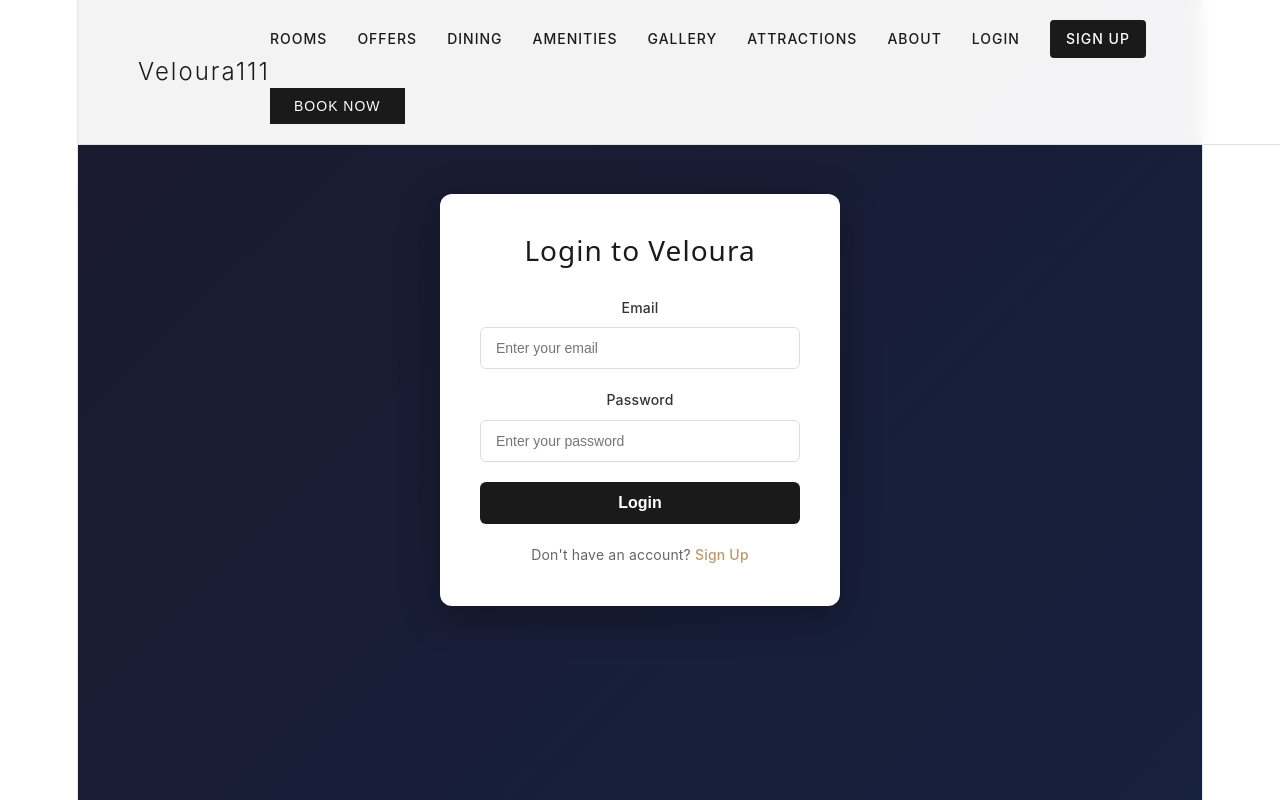
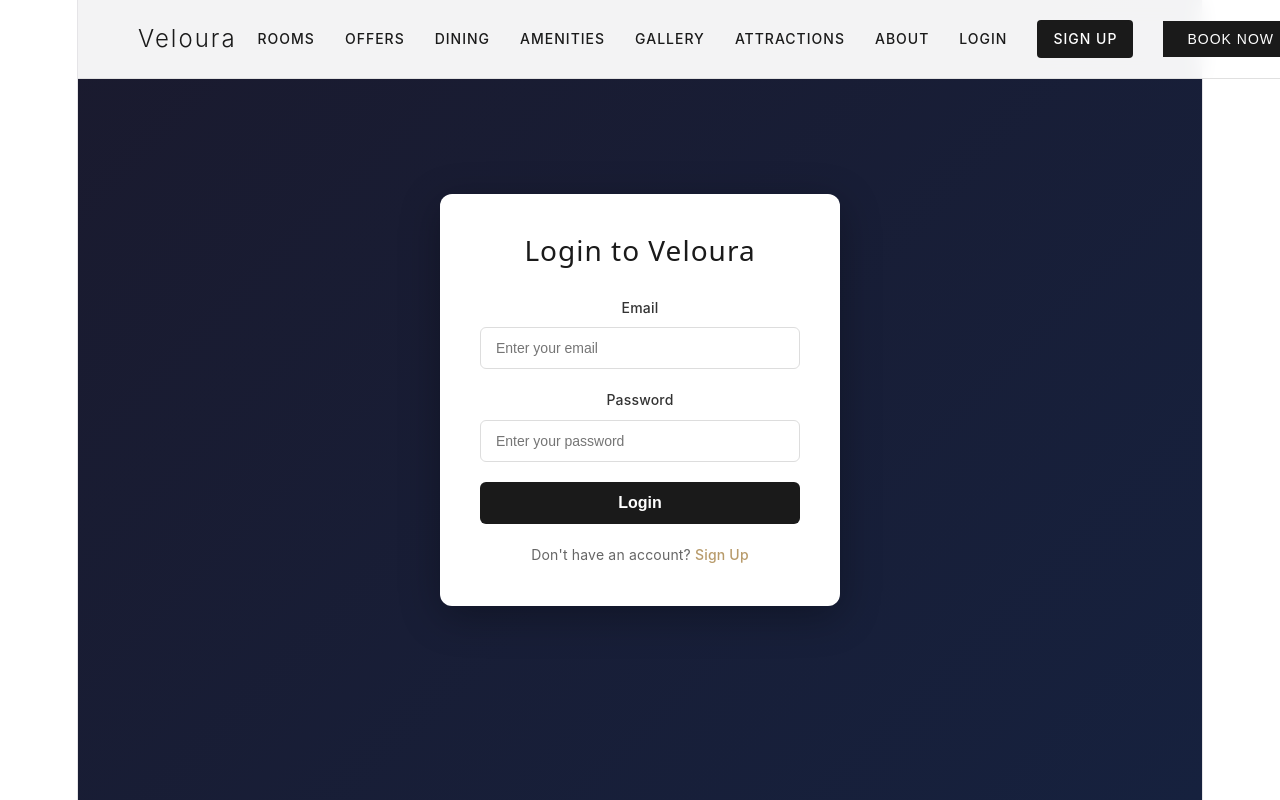
Before and after one commit to reetuTheCoder/veloura-on-react, a React (Vite) app: page /login in a window 1280 px wide. Shown: the top 800 px of the page. Built offline with nearby package versions, Linux system fonts and the light colour scheme; the HTML template or start-up script is replaced by a standard one.

Commit message:
fix header tital name

```diff
--- a/src/components/Header.jsx
+++ b/src/components/Header.jsx
@@ -24,7 +24,7 @@ const Header = () => {
   return (
     <header className="header">
       <div className="container">
-        <Link to="/" className="logo">Veloura111</Link>
+        <Link to="/" className="logo">Veloura</Link>
         <nav className="nav-links">
           <Link to="/rooms">Rooms</Link>
           <Link to="/offers">Offers</Link>
--- a/src/config.js
+++ b/src/config.js
@@ -1,10 +1,6 @@
 export const API_CONFIG = {
   BASE_URL: 'https://deepmagic.onrender.com/api',
-  // APP_NAME: 'appv2',
-  // API_KEY: 'dXNlcjExX19TRVBSQVRPUl9fYXBwdjI=',
-  REGION: 'US',
-  APP_VERSION: 'V2',
-  ROOT_SAGEION_ID: null, // Add this if you have a specific room/section ID
+// Add this if you have a specific room/section ID
 };
 
 export default API_CONFIG;
```
